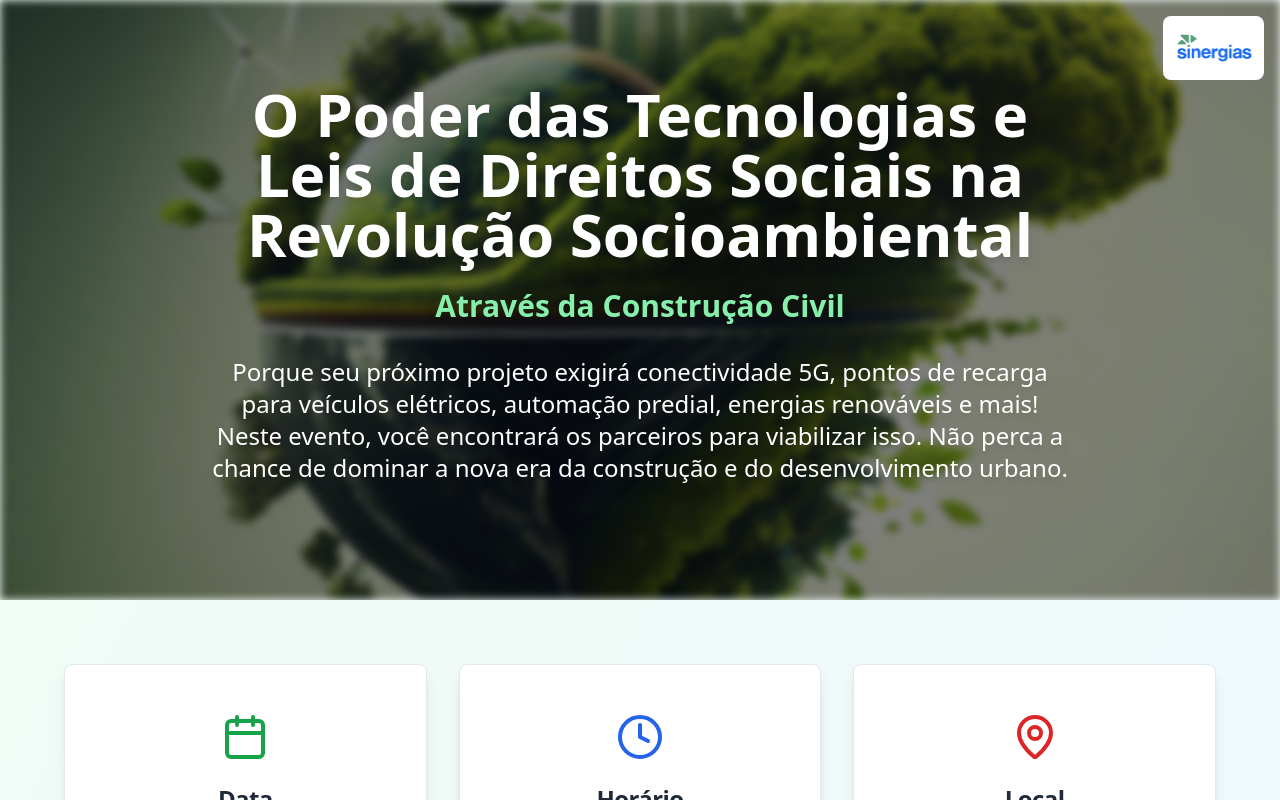
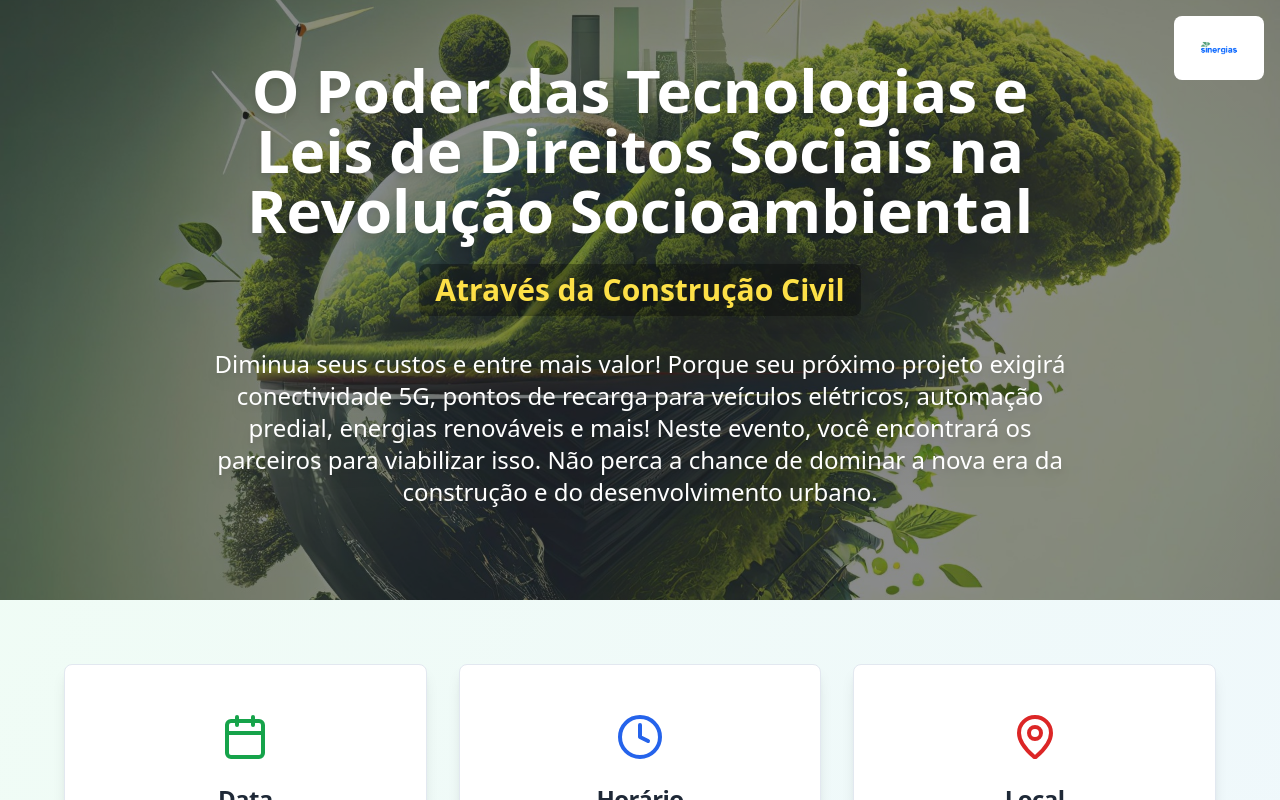
Before and after one commit to Cerebrum-Digitalis/eco-build-summit-2025-12, a React (Vite) app: page / in a window 1280 px wide. Shown: the top 800 px of the page. Built offline with nearby package versions, Linux system fonts and the light colour scheme.

Commit message:
feat: Update hero section and logo
- Adjust background image position and transparency.
- Replace the logo with the provided image.
- Highlight the specified text.
- Modify the event description text.

```diff
--- a/src/pages/Index.tsx
+++ b/src/pages/Index.tsx
@@ -35,7 +35,7 @@ const Index = () => {
       <header className="relative w-full">
         <div className="absolute top-4 right-4 z-10">
           <img
-            src="/lovable-uploads/d609bb51-97e2-47b6-86f7-0b9d8f092631.png"
+            src="/lovable-uploads/a9323d6f-8aba-4a84-b2d2-f009222a458e.png"
             alt="Logo Sinergias"
             className="h-16 w-auto bg-white rounded-lg p-2"
           />
@@ -44,9 +44,10 @@ const Index = () => {
         {/* Hero Section com Imagem de Fundo */}
         <section className="relative h-[600px] flex items-center justify-center overflow-hidden">
           <div
-            className="absolute inset-0 bg-cover bg-center bg-no-repeat blur-sm"
+            className="absolute inset-0 bg-cover bg-no-repeat opacity-90"
             style={{
-              backgroundImage: `url('/lovable-uploads/268dad8f-3e84-4c0a-87dd-6d52d3675de0.png')`,
+              backgroundImage: `url('/lovable-uploads/1cbce8a3-08a7-43a9-ba07-84aa589f1587.png')`,
+              backgroundPosition: 'center 25%'
             }}
           >
             <div className="absolute inset-0 bg-black/50"></div>
@@ -56,13 +57,14 @@ const Index = () => {
             <h1 className="text-4xl md:text-6xl font-bold mb-6 leading-tight drop-shadow-lg">
               O Poder das Tecnologias e Leis de Direitos Sociais na Revolução Socioambiental
             </h1>
-            <h2 className="text-2xl md:text-3xl font-semibold mb-8 text-green-300 drop-shadow-lg">
+            <h2 className="text-2xl md:text-3xl font-semibold mb-8 text-yellow-300 bg-black/30 px-4 py-2 rounded-lg drop-shadow-lg inline-block">
               Através da Construção Civil
             </h2>
             <p className="text-xl md:text-2xl mb-8 leading-relaxed drop-shadow-lg">
-              Porque seu próximo projeto exigirá conectividade 5G, pontos de recarga para veículos elétricos,
-              automação predial, energias renováveis e mais! Neste evento, você encontrará os parceiros para
-              viabilizar isso. Não perca a chance de dominar a nova era da construção e do desenvolvimento urbano.
+              Diminua seus custos e entre mais valor! Porque seu próximo projeto exigirá conectividade 5G,
+              pontos de recarga para veículos elétricos, automação predial, energias renováveis e mais!
+              Neste evento, você encontrará os parceiros para viabilizar isso. Não perca a chance de
+              dominar a nova era da construção e do desenvolvimento urbano.
             </p>
           </div>
         </section>
```
Also changed, not shown: public/lovable-uploads/1cbce8a3-08a7-43a9-ba07-84aa589f1587.png (added), public/lovable-uploads/a9323d6f-8aba-4a84-b2d2-f009222a458e.png (added).
